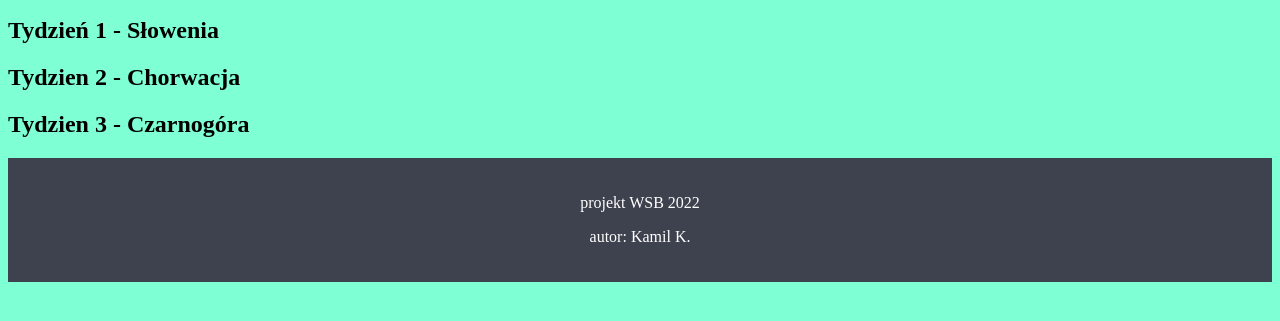
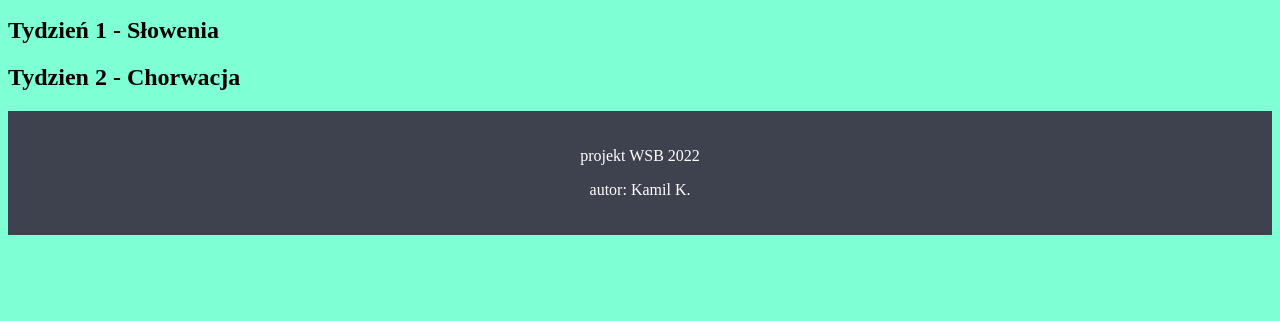
Before and after one commit to kamilkoralewski/PierwszyProjekt, a plain HTML site: page index.html in a window 1280 px wide. Shown: the part 101-422 px from the top of the page. Drawn offline with Linux system fonts and the light colour scheme.

Commit message:
Revert "dodaj czarnogóra"
This reverts commit 904384230e0b665f5c9a8ab2f8d1def33c6c7de3.

```diff
--- a/index.html
+++ b/index.html
@@ -32,13 +32,6 @@
     <section class="Chorwacja">
         <h2>Tydzien 2 - Chorwacja</h2>
     </section>
-    <section class="czarnogóra">
-        <h2>
-            Tydzien 3 - Czarnogóra
-        </h2>
-    </section>
-
-
 
     <footer>
         <p>projekt WSB 2022</p>
```
